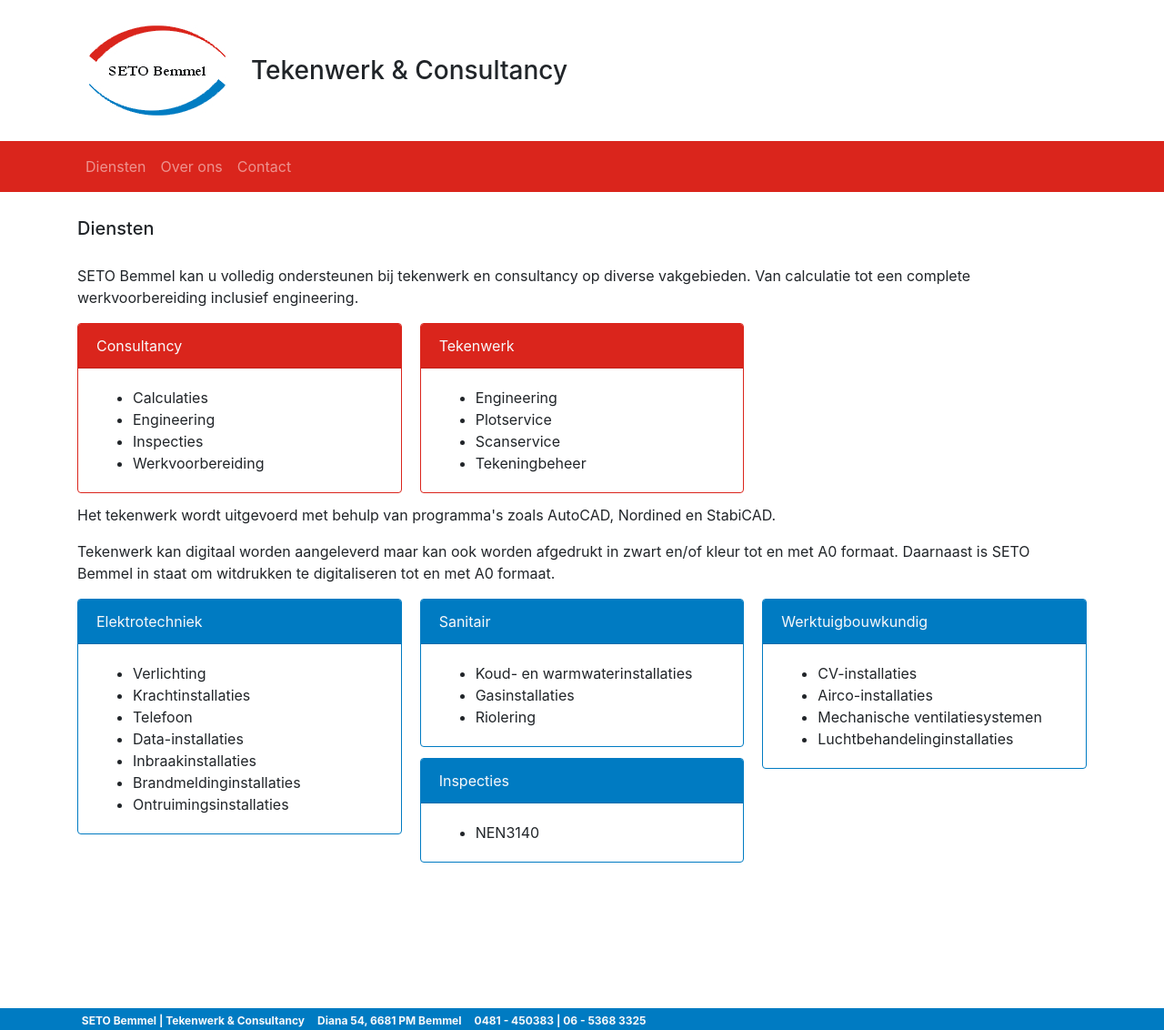
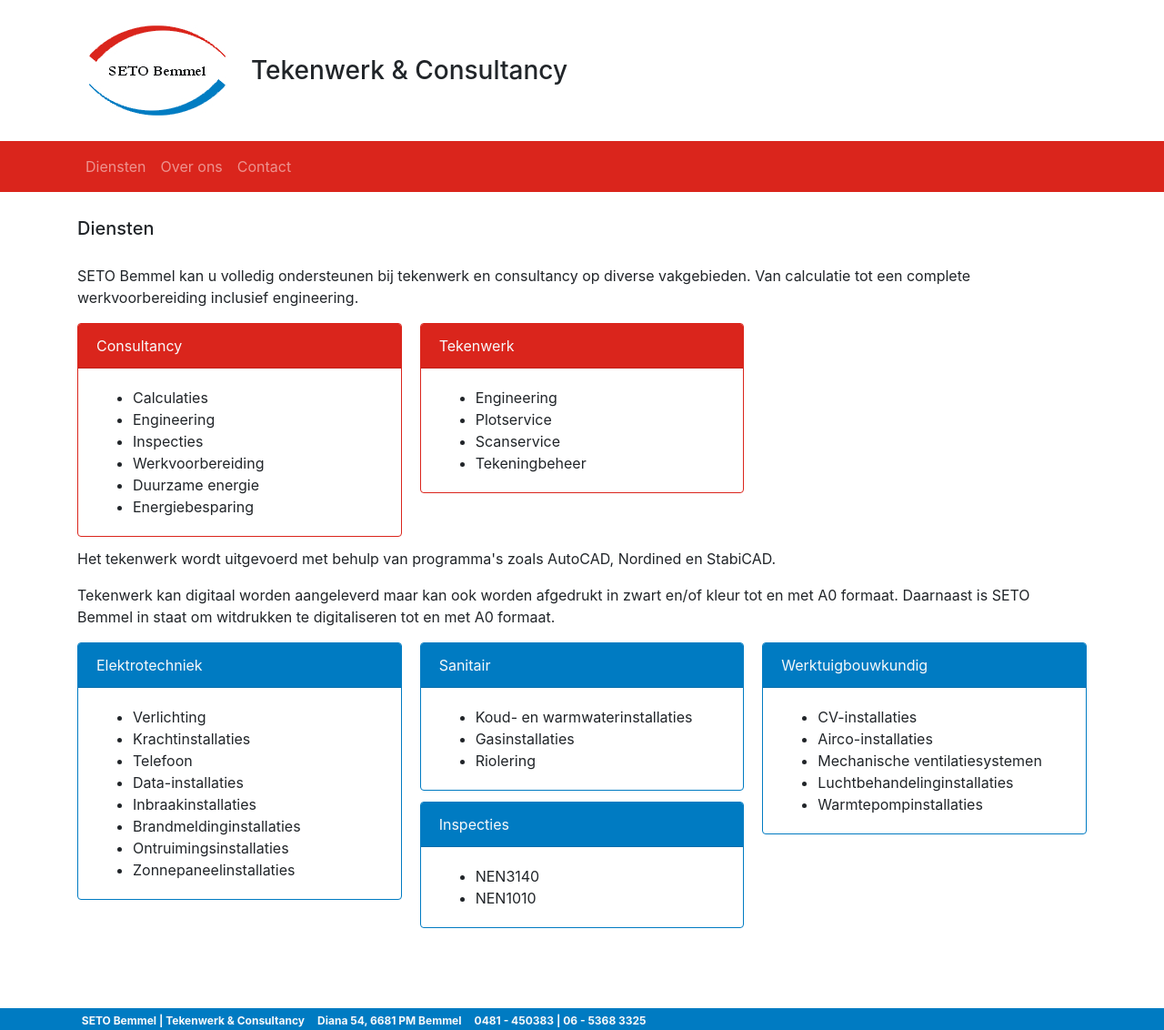
Before and after one commit to schaijkw/seto, a Jekyll site: the page built from diensten.html, in a window 1280 px wide and 1132 px high. Shown: the whole window at 91% size. Built offline with Jekyll 4.4.1, drawn with Linux system fonts in a browser that asks for light colours; our own code applies the rules of GitHub Pages for plain Markdown files.

Commit message:
Update diensten.html

```diff
--- a/diensten.html
+++ b/diensten.html
@@ -19,6 +19,8 @@
                 <li>Engineering</li>
                 <li>Inspecties</li>
                 <li>Werkvoorbereiding</li>
+                <li>Duurzame energie</li>
+                <li>Energiebesparing</li>
             </ul>
         </div>
     </div>
@@ -55,6 +57,7 @@
                 <li>Inbraakinstallaties</li>
                 <li>Brandmeldinginstallaties</li>
                 <li>Ontruimingsinstallaties</li>
+                <li>Zonnepaneelinstallaties</li>
             </ul>
         </div>
     </div>
@@ -73,6 +76,7 @@
         <div class="card-body">
             <ul class="card-text">
                 <li>NEN3140</li>
+                <li>NEN1010</li>
             </ul>
       </div>
     </div>
@@ -84,6 +88,7 @@
                 <li>Airco-installaties</li>
                 <li>Mechanische ventilatiesystemen</li>
                 <li>Luchtbehandelinginstallaties</li>
+                <li>Warmtepompinstallaties</li>
             </ul>
         </div>
     </div>
```
